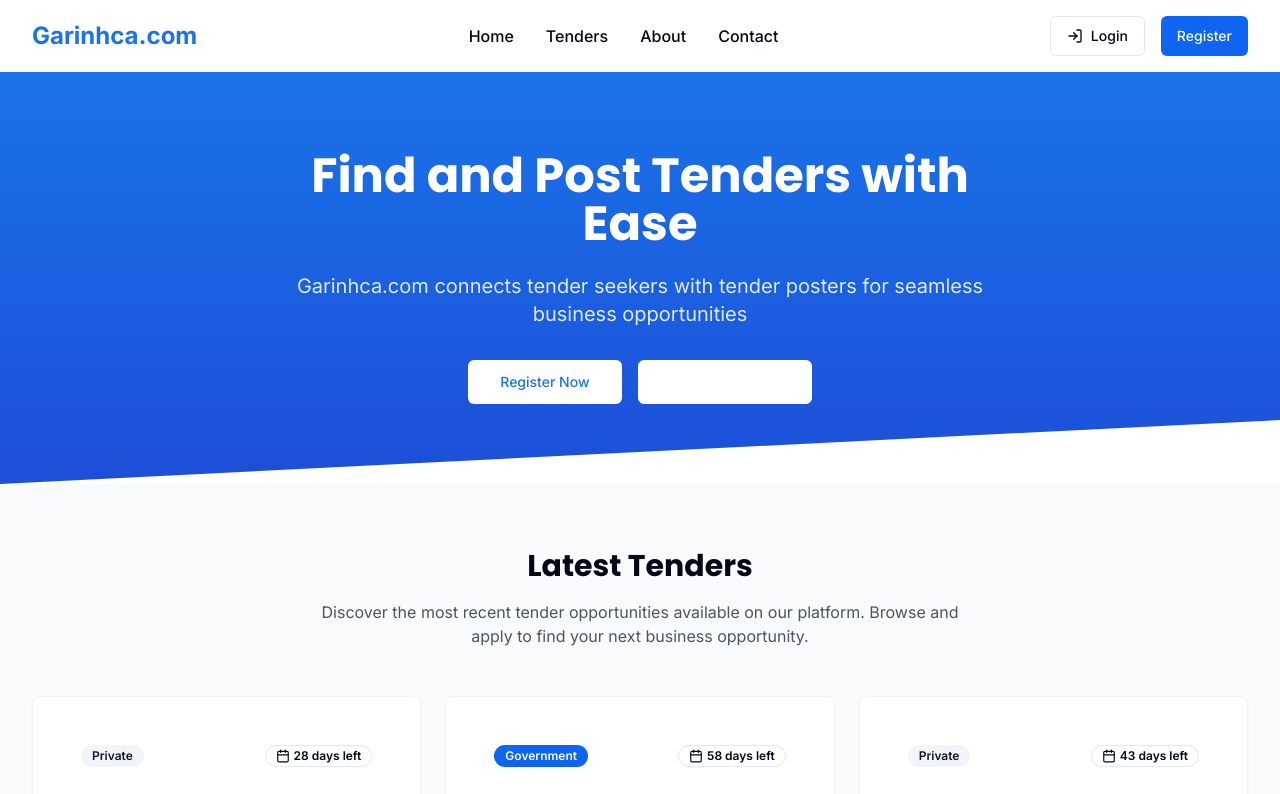
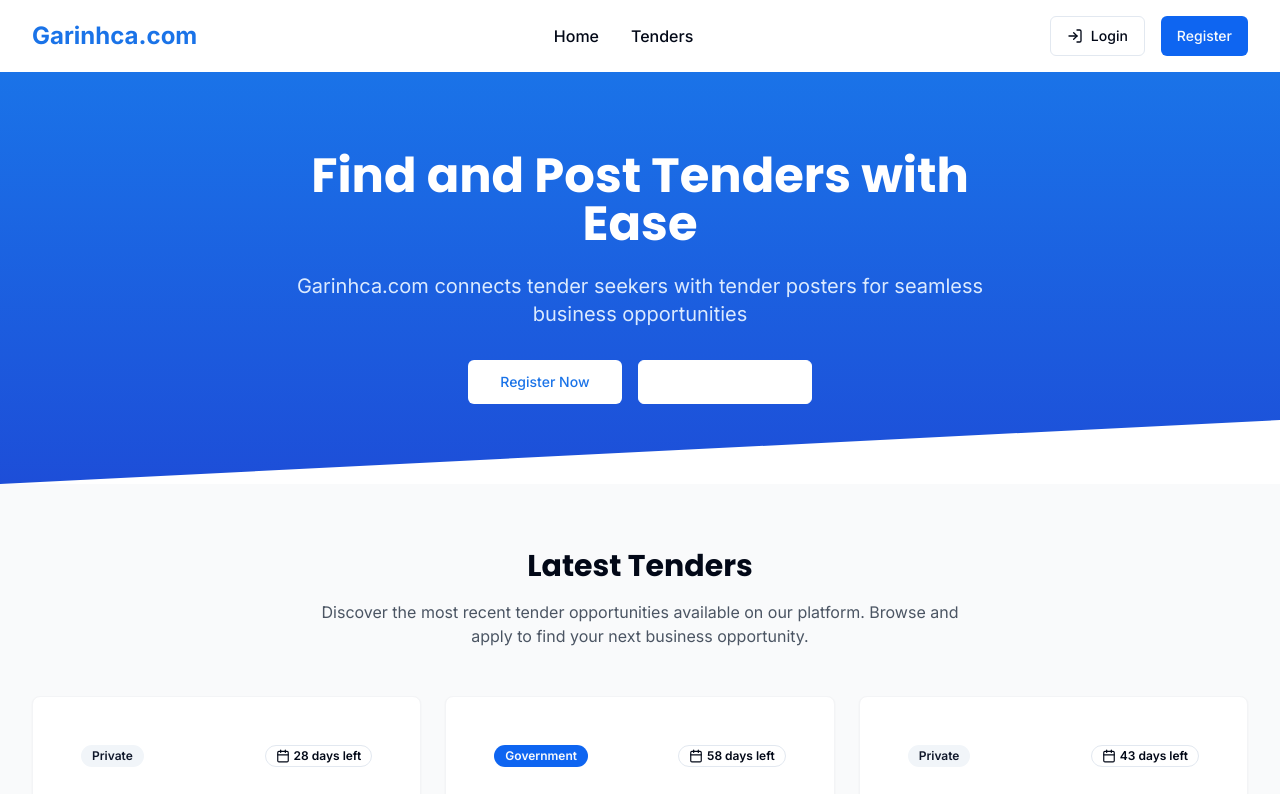
Before and after one commit to Prasannagirioffical/garinhca-tender-hub, a React (Vite) app: page / in a window 1280 px wide. Shown: the top 794 px of the page. Built offline with nearby package versions, Linux system fonts and the light colour scheme.

Commit message:
Remove About and Contact menu items

```diff
--- a/src/components/layout/Footer.tsx
+++ b/src/components/layout/Footer.tsx
@@ -40,7 +40,6 @@ const Footer = () => {
               <li><Link to="/" className="text-gray-300 hover:text-white">Home</Link></li>
               <li><Link to="/tenders" className="text-gray-300 hover:text-white">Browse Tenders</Link></li>
               <li><Link to="/register" className="text-gray-300 hover:text-white">Register</Link></li>
-              <li><Link to="/contact" className="text-gray-300 hover:text-white">Contact Us</Link></li>
             </ul>
           </div>
 
--- a/src/components/layout/Navbar.tsx
+++ b/src/components/layout/Navbar.tsx
@@ -32,8 +32,6 @@ const Navbar = () => {
           <div className="hidden md:flex items-center space-x-8">
             <Link to="/" className="font-medium hover:text-brand-blue transition-colors">Home</Link>
             <Link to="/tenders" className="font-medium hover:text-brand-blue transition-colors">Tenders</Link>
-            <Link to="/about" className="font-medium hover:text-brand-blue transition-colors">About</Link>
-            <Link to="/contact" className="font-medium hover:text-brand-blue transition-colors">Contact</Link>
           </div>
 
           {/* Auth Buttons - Desktop */}
@@ -96,8 +94,6 @@ const Navbar = () => {
           <div className="md:hidden pt-4 pb-3 space-y-3">
             <Link to="/" className="block py-2 hover:text-brand-blue">Home</Link>
             <Link to="/tenders" className="block py-2 hover:text-brand-blue">Tenders</Link>
-            <Link to="/about" className="block py-2 hover:text-brand-blue">About</Link>
-            <Link to="/contact" className="block py-2 hover:text-brand-blue">Contact</Link>
 
             <div className="pt-2 border-t border-gray-200">
               {isAuthenticated ? (
```
